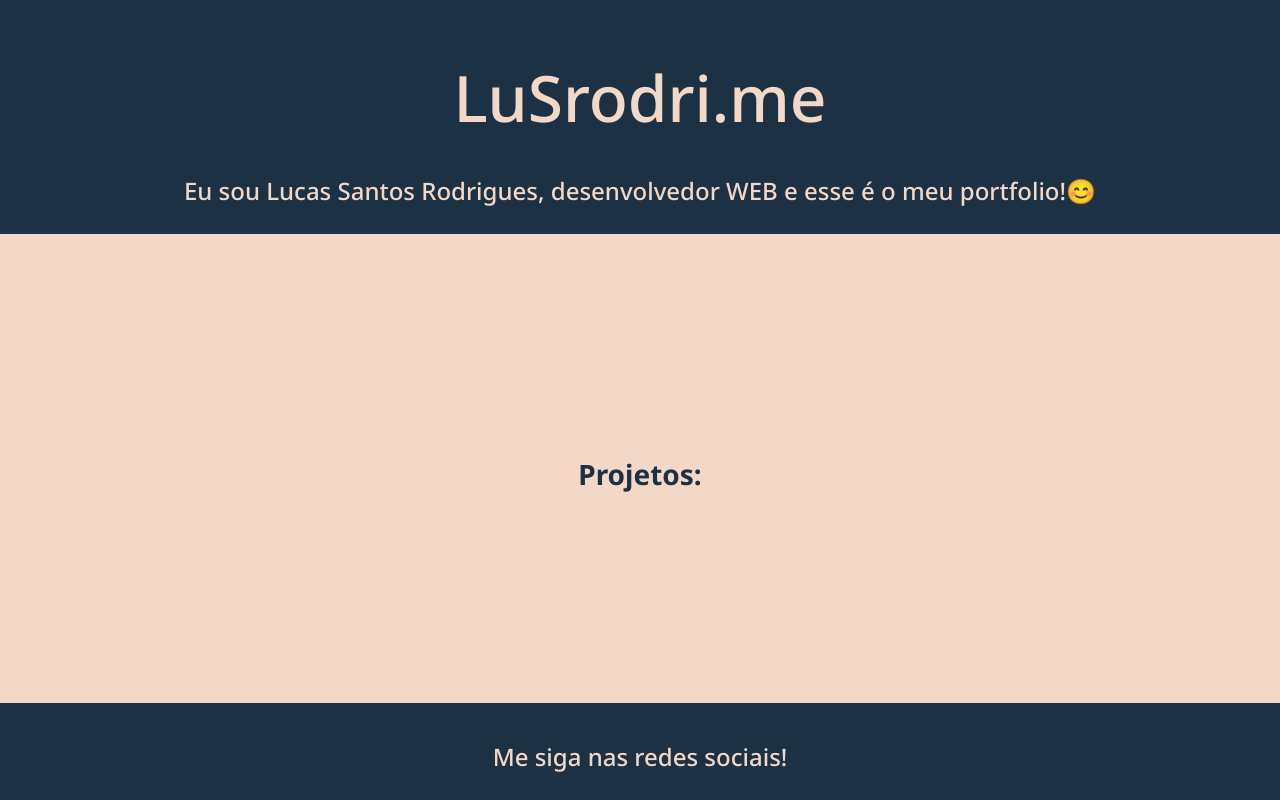
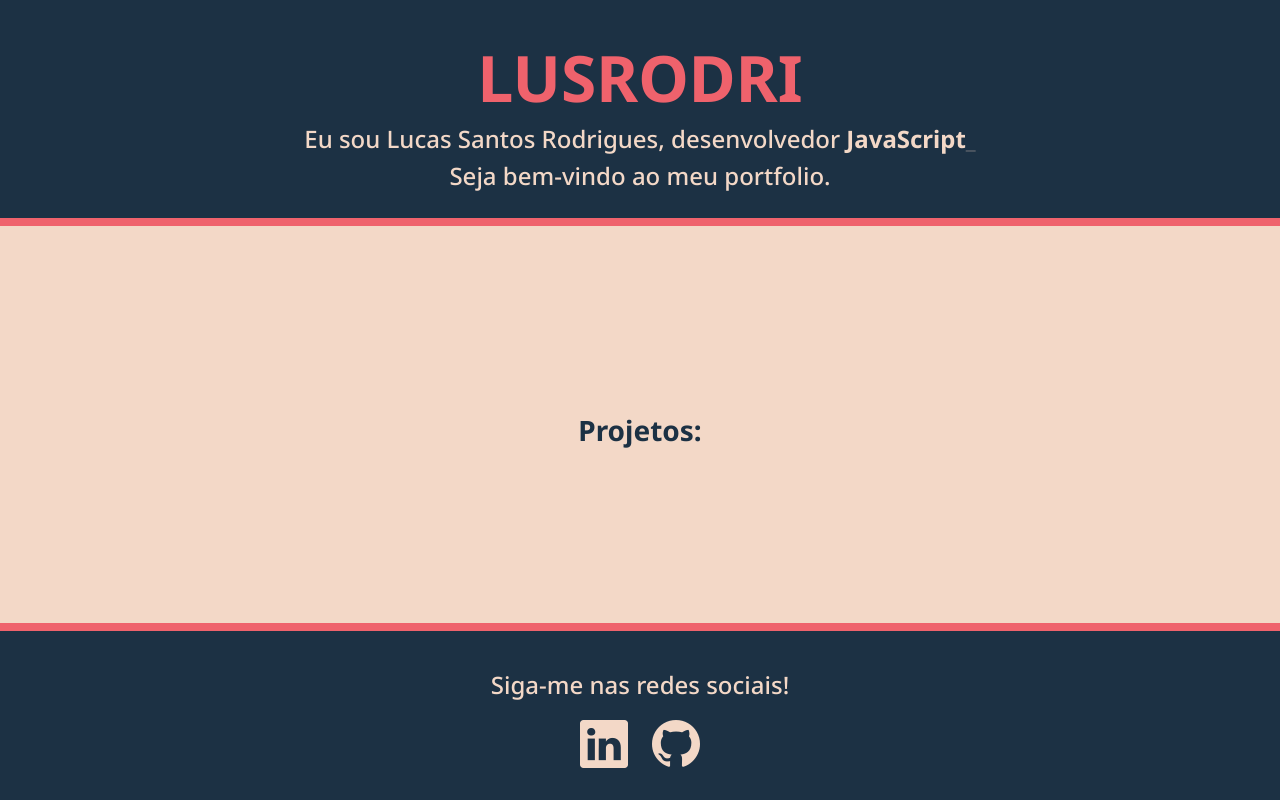
Before and after one commit to LuSrodri/lusrodri.me, a React (Create React App) app in the folder my-project/: page / in a window 1280 px wide. Built offline with nearby package versions, Linux system fonts and the light colour scheme.

Commit message:
atualizando o Footer e a Home

```diff
--- a/my-project/package.json
+++ b/my-project/package.json
@@ -7,9 +7,11 @@
     "@testing-library/react": "^13.4.0",
     "@testing-library/user-event": "^13.5.0",
     "bootstrap": "^5.2.2",
+    "bootstrap-icons": "^1.9.1",
     "react": "^18.2.0",
     "react-dom": "^18.2.0",
-    "react-scripts": "^2.1.3",
+    "react-scripts": "^5.0.1",
+    "react-typed": "^1.2.0",
     "web-vitals": "^2.1.4"
   },
   "scripts": {
--- /dev/null
+++ b/my-project/src/Components/Footer.css
@@ -0,0 +1,11 @@
+
+.icon {
+    font-size: 6vmin;
+    margin: 1.5vmin;
+    color: #F3D8C7;
+    transition: 150ms;
+}
+
+.icon:hover {
+    color: #EF626C;
+}
--- a/my-project/src/Components/Footer.js
+++ b/my-project/src/Components/Footer.js
@@ -1,17 +1,25 @@
-import React, {Component} from "react";
+import React, { Component } from "react";
 import 'bootstrap/dist/css/bootstrap.min.css';
+import 'bootstrap-icons/font/bootstrap-icons.css';
+import './Footer.css';
 
 const divStyle = {
     backgroundColor: '#1C3144',
     color: '#F3D8C7',
     paddingTop: '5vmin',
     paddingBottom: '2.5vmin',
+    borderTop: '1vmin solid #EF626C',
 };
+
 
 export function Footer() {
     return (
         <div className="home w-100" style={divStyle}>
-            <h4>Me siga nas redes sociais!</h4>
+            <h4>Siga-me nas redes sociais!</h4>
+            <div style={{ display: 'flex', flexDirection: 'row' }}>
+                <a href="https://www.linkedin.com/in/lucas-santos-rodrigues/"><i class="bi bi-linkedin icon"></i></a>
+                <a href="https://github.com/lusrodri"><i class="bi bi-github icon"></i></a>
+            </div>
         </div>
     );
 }
--- a/my-project/src/Components/Home.js
+++ b/my-project/src/Components/Home.js
@@ -1,25 +1,46 @@
-import React, {Component} from "react";
-import 'bootstrap/dist/css/bootstrap.min.css';
+import React, { Component } from "react";
+import 'bootstrap/dist/css/bootstrap.min.css'
+import Typed from 'react-typed';
 
 const divStyle = {
     backgroundColor: '#1C3144',
     color: '#F3D8C7',
     paddingTop: '5vmin',
     paddingBottom: '2.5vmin',
+    borderBottom: '1vmin solid #EF626C',
 };
 
 const titleStyle = {
-    marginTop: '2.5vh',
-    marginBottom: '5vh',
     fontSize: '8vmin',
+    color: '#EF626C',
+    fontWeight: 'bolder',
 };
 
-export function Home() {
-    return (
-        <div className="home w-100" style={divStyle}>
-            <h1 style={titleStyle}>LuSrodri.me</h1>
-            <h4>Eu sou Lucas Santos Rodrigues, desenvolvedor WEB e esse é o meu portfolio!😊</h4>
-            <h2></h2>
-        </div>
-    );
+let index = 0;
+
+export class Home extends React.Component {
+    technologies = ['WEB', 'HTML', 'CSS', 'JavaScript', 'Node.js', 'React.js', 'ASP.NET'];
+
+    constructor(props) {
+        super(props);
+        this.state = { technology: 'Front-end_' };
+    }
+
+    render() {
+        return (
+            <div className="home w-100" style={divStyle}>
+                <h1 style={titleStyle}>LUSRODRI</h1>
+                <h4>Eu sou Lucas Santos Rodrigues, desenvolvedor <Typed
+                    typedRef={(typed) => { this.typed = typed; }}
+                    strings={this.technologies}
+                    typeSpeed={75}
+                    backSpeed={60}
+                    cursorChar="_"
+                    loop
+                    style={{fontWeight: 'bolder'}}
+                    /></h4>
+                <h4>Seja bem-vindo ao meu portfolio.</h4>
+            </div>
+        );
+    }
 }
--- a/my-project/src/index.css
+++ b/my-project/src/index.css
@@ -11,3 +11,10 @@ body {
 h1, h2, h3, h4, h5, h6 {
   font-weight: bolder;
 }
+
+.home {
+  display: flex;
+  flex-direction: column;
+  align-items: center;
+  justify-content: center;
+}
```
Also changed, not shown: 1 other file (tests, documents, lock files or other folders).
